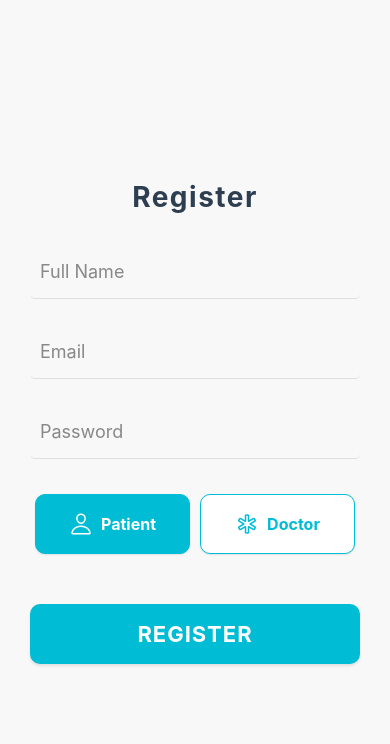
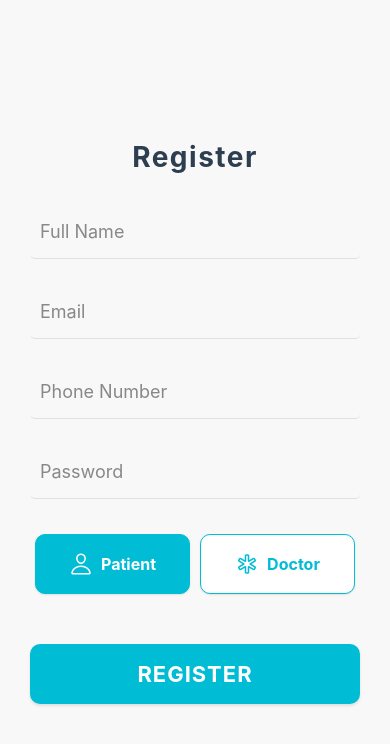
Before and after one commit to diya-thabet/human-machine-interface-for-medical-record-app, a React Native app: screen /Register in a window 390 px wide. Shown: the top 744 px of the page. Built offline with nearby package versions, Linux system fonts and the light colour scheme; no server answers.

Commit message:
feat: Enhance chat with read/unread status, add patient phone number to registration and dashboard, and include a mobile app deployment guide.

```diff
--- a/i18n.js
+++ b/i18n.js
@@ -52,7 +52,8 @@ const translations = {
         no_patients: 'No patients assigned yet.',
         tap_plus_assign: 'Tap the + button to assign a patient by email.',
         view_records: 'Records',
-        assign_diet: 'Diet'
+        assign_diet: 'Diet',
+        phone_number: 'Phone Number'
     },
     fr: {
         login: 'Connexion',
--- a/screens/ChatScreen.js
+++ b/screens/ChatScreen.js
@@ -40,6 +40,22 @@ const ChatScreen = ({ navigation, route }) => {
         return unsubscribe;
     }, [conversationId]);
 
+    // Mark messages as read when entering the screen
+    useEffect(() => {
+        const markAsRead = async () => {
+            const q = query(
+                collection(db, `conversations/${conversationId}/messages`),
+                where('recipientId', '==', currentUser.uid),
+                where('read', '==', false)
+            );
+            const snapshot = await import('firebase/firestore').then(mod => mod.getDocs(q));
+            snapshot.forEach(async (doc) => {
+                await import('firebase/firestore').then(mod => mod.updateDoc(doc.ref, { read: true }));
+            });
+        };
+        markAsRead();
+    }, [conversationId]);
+
     const handleSend = async () => {
         if (!newMessage.trim()) return;
 
@@ -52,7 +68,8 @@ const ChatScreen = ({ navigation, route }) => {
                 createdAt: serverTimestamp(),
                 senderId: currentUser.uid,
                 senderName: currentUser.displayName || currentUser.email,
-                recipientId: recipientId
+                recipientId: recipientId,
+                read: false, // Mark as unread initially
             });
         } catch (error) {
             console.error("Error sending message:", error);
--- a/screens/DoctorDashboardScreen.js
+++ b/screens/DoctorDashboardScreen.js
@@ -197,6 +197,7 @@ const DoctorDashboardScreen = ({ navigation }) => {
         <View style={styles.headerText}>
           <Text style={styles.patientName}>{item.fullName || item.email}</Text>
           <Text style={styles.patientDetail}>{item.email}</Text>
+          {item.phoneNumber && <Text style={styles.patientDetail}>{item.phoneNumber}</Text>}
         </View>
       </View>
       <View style={styles.divider} />
--- a/screens/RegisterScreen.js
+++ b/screens/RegisterScreen.js
@@ -12,6 +12,7 @@ import { i18n } from '../i18n';
 const RegisterScreen = ({ navigation }) => {
   const [fullName, setFullName] = React.useState('');
   const [email, setEmail] = React.useState('');
+  const [phoneNumber, setPhoneNumber] = React.useState('');
   const [password, setPassword] = React.useState('');
   const [role, setRole] = React.useState('PATIENT');
   const [loading, setLoading] = React.useState(false);
@@ -41,6 +42,7 @@ const RegisterScreen = ({ navigation }) => {
         uid: user.uid,
         fullName: fullName,
         email: email,
+        phoneNumber: phoneNumber || '', // Save phone number
         role: role,
         createdAt: new Date().toISOString()
       });
@@ -84,6 +86,15 @@ const RegisterScreen = ({ navigation }) => {
             autoCapitalize="none"
             value={email}
             onChangeText={setEmail}
+          />
+
+          <TextInput
+            style={styles.input}
+            placeholder={i18n.t('phone_number') || "Phone Number"}
+            placeholderTextColor="#888"
+            keyboardType="phone-pad"
+            value={phoneNumber}
+            onChangeText={setPhoneNumber}
           />
 
           <TextInput
```
Also changed, not shown: 1 other file (tests, documents, lock files or other folders).
